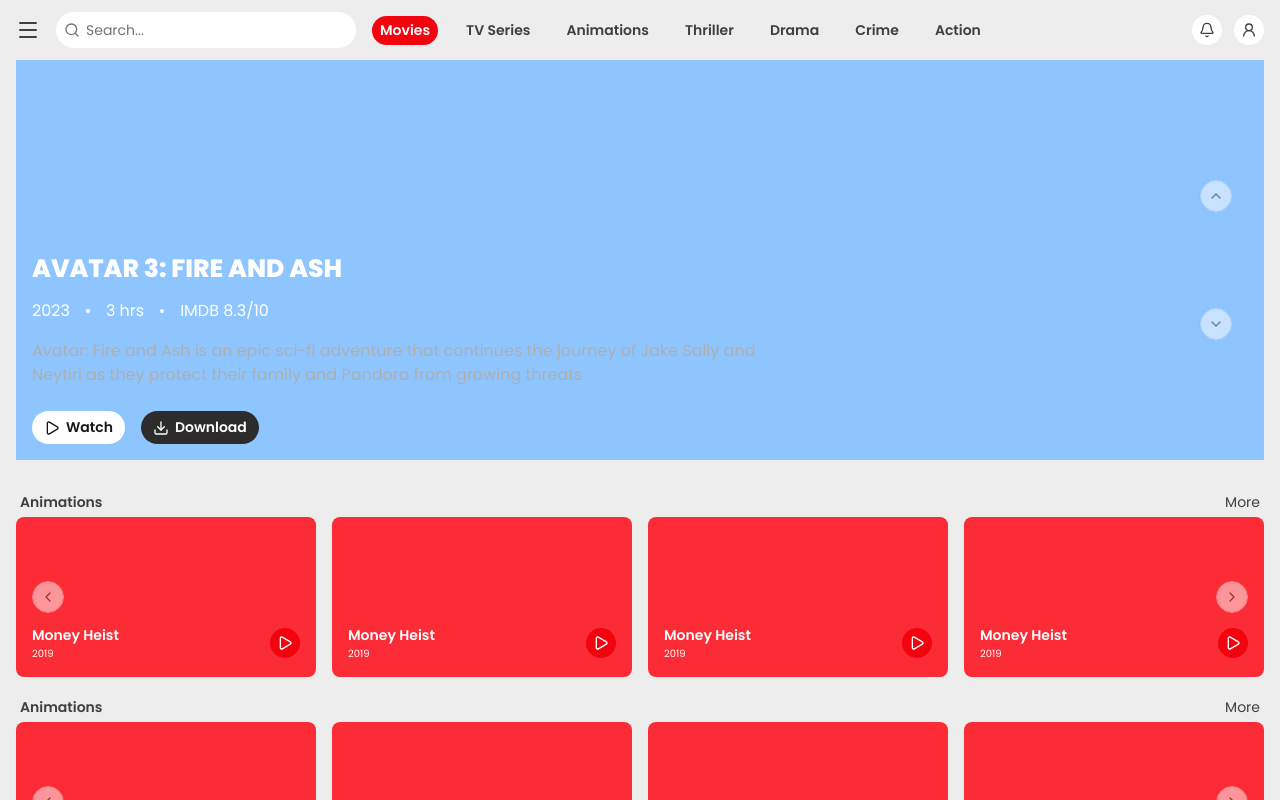
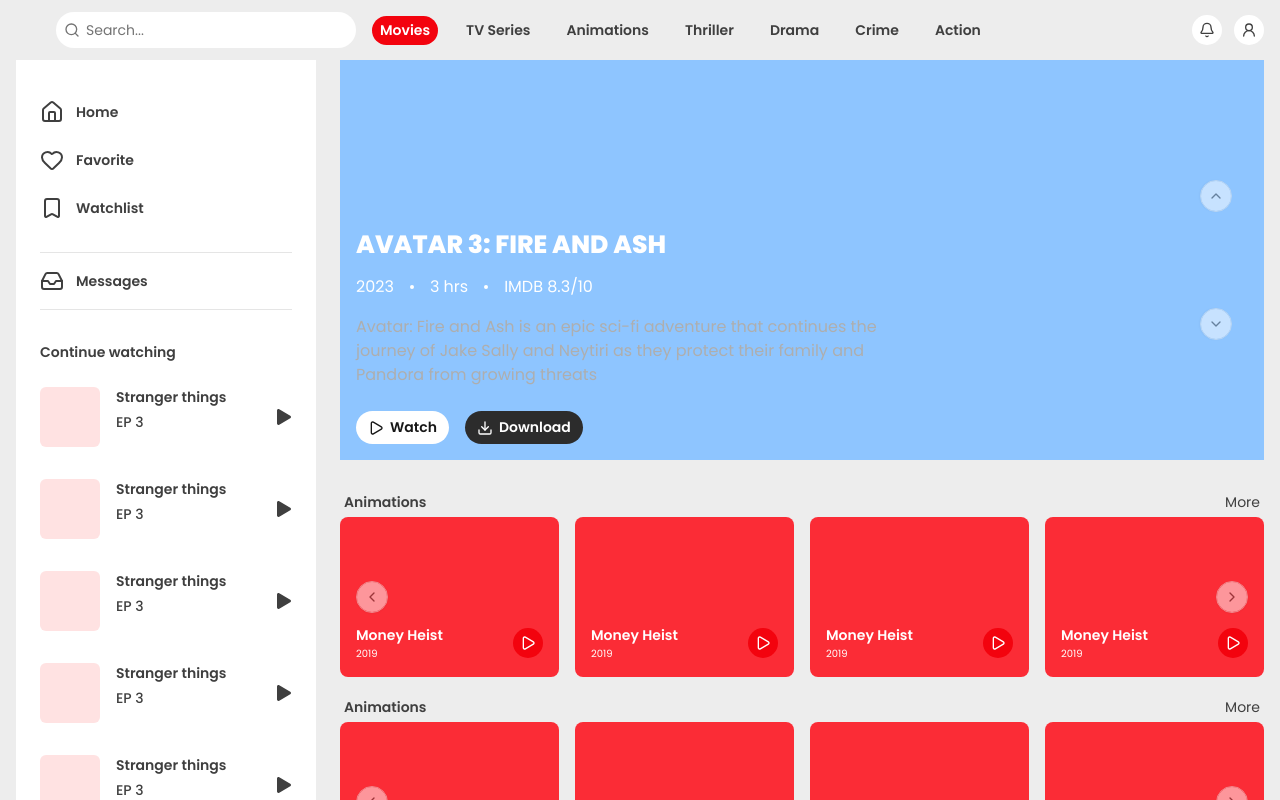
Before and after one commit to Jinan7/rstream, a Next.js app in the folder client/: page / in a window 1280 px wide. Shown: the top 800 px of the page. Built offline with nearby package versions, Linux system fonts and the light colour scheme; no server answers.

Commit message:
nov 7 00:49

```diff
--- /dev/null
+++ b/client/src/app/_web/components/continue_watching_card.js
@@ -0,0 +1,17 @@
+import { FaPlay } from "react-icons/fa"
+
+export default function ContinueWatchingCard({ image_url }) {
+
+    return (
+        <div className="flex flex-row justify-between items-center">
+            <div className="flex flex-row gap-4">
+                <div className={`bg-[url(${image_url})] bg-red-100 bg-center bg-no-repeat bg-origin-border bg-cover rounded-sm size-15`}></div>
+                <div className="flex flex-col gap-1">
+                    <p className="text-[14px] font-semibold">Stranger things</p>
+                    <p className="text-[14px] font-medium">EP 3</p>
+                </div>
+            </div>
+            <FaPlay/>
+        </div>
+    )
+}
--- a/client/src/app/_web/components/navbar.js
+++ b/client/src/app/_web/components/navbar.js
@@ -9,7 +9,7 @@ import MovieCategories from "@/app/_components/movie_categories"
 export default function NavBarWeb() {
     return (
             <NavBar>
-                <Menu className="shrink-0"/>
+                <Menu className="shrink-0 xl:collapse"/>
                 <SearchBar className="w-100"/>
                 <MovieCategories/>
                 <NavSecondaryIcons/>
--- /dev/null
+++ b/client/src/app/_web/components/sidebar.js
@@ -0,0 +1,38 @@
+import { Bookmark, Heart, Home, Inbox, MessageSquare } from "lucide-react";
+import SideBarItem from "./sidebar_item";
+import { Separator } from "@/components/ui/separator";
+import ContinueWatchingCard from "./continue_watching_card";
+
+export default function SideBar() {
+    return (
+        <div className="bg-white h-full w-75 px-6 pt-10 pb-40 rounded-[24] collapse xl:visible">
+            <div className="flex flex-col gap-6">
+                <SideBarItem label="Home">
+                    <Home/>
+                </SideBarItem>
+                <SideBarItem label="Favorite">
+                    <Heart/>
+                </SideBarItem>
+                <SideBarItem label="Watchlist">
+                    <Bookmark/>
+                </SideBarItem>
+            </div>
+            <Separator className="mt-8"/>
+            <div className="flex flex-col gap-4 my-4">
+                <SideBarItem label="Messages">
+                    <Inbox/>
+                </SideBarItem>
+
+            </div>
+            <Separator className="mb-8"/>
+            <p className="text-[14px] font-semibold ">Continue watching</p>
+            <div className="flex flex-col gap-8 mt-6">
+                <ContinueWatchingCard image_url="" />
+                <ContinueWatchingCard image_url="" />
+                <ContinueWatchingCard image_url="" />
+                <ContinueWatchingCard image_url="" />
+                <ContinueWatchingCard image_url="" />
+            </div>
+        </div>
+    )
+}
--- /dev/null
+++ b/client/src/app/_web/components/sidebar_item.js
@@ -0,0 +1,9 @@
+export default function SideBarItem({ children, label }) {
+
+    return (
+        <div className="flex flex-row gap-3 items-center">
+            {children}
+            <p className="text-[14px] font-semibold">{label}</p>
+        </div>
+    )
+}
--- a/client/src/app/_web/web.js
+++ b/client/src/app/_web/web.js
@@ -6,6 +6,7 @@ import NavBarWeb from "@/app/_web/components/navbar"
 import BannerCarousel from "./components/banner_carousel"
 import MovieCategories from "../_components/movie_categories"
 import MovieSection from "../_components/movie_section"
+import SideBar from "./components/sidebar"
 
 export default function Web() {
     let data = {
@@ -16,7 +17,9 @@ export default function Web() {
         // nav bar
         <div>
             <NavBarWeb/>
-            <div className="px-4 flex flex-col gap-8">
+            <div className="flex flex-row gap-6 px-4">
+                <SideBar/>
+                <div className="flex flex-col gap-8 grow">
                     <BannerCarousel/>
                     <div className="flex flex-col gap-5">
                         <MovieSection data={data}/>
@@ -26,5 +29,6 @@ export default function Web() {
                     </div>
                 </div>
             </div>
+        </div>
     )
 }
```
Lines whose indentation alone changed are shown as unchanged.
